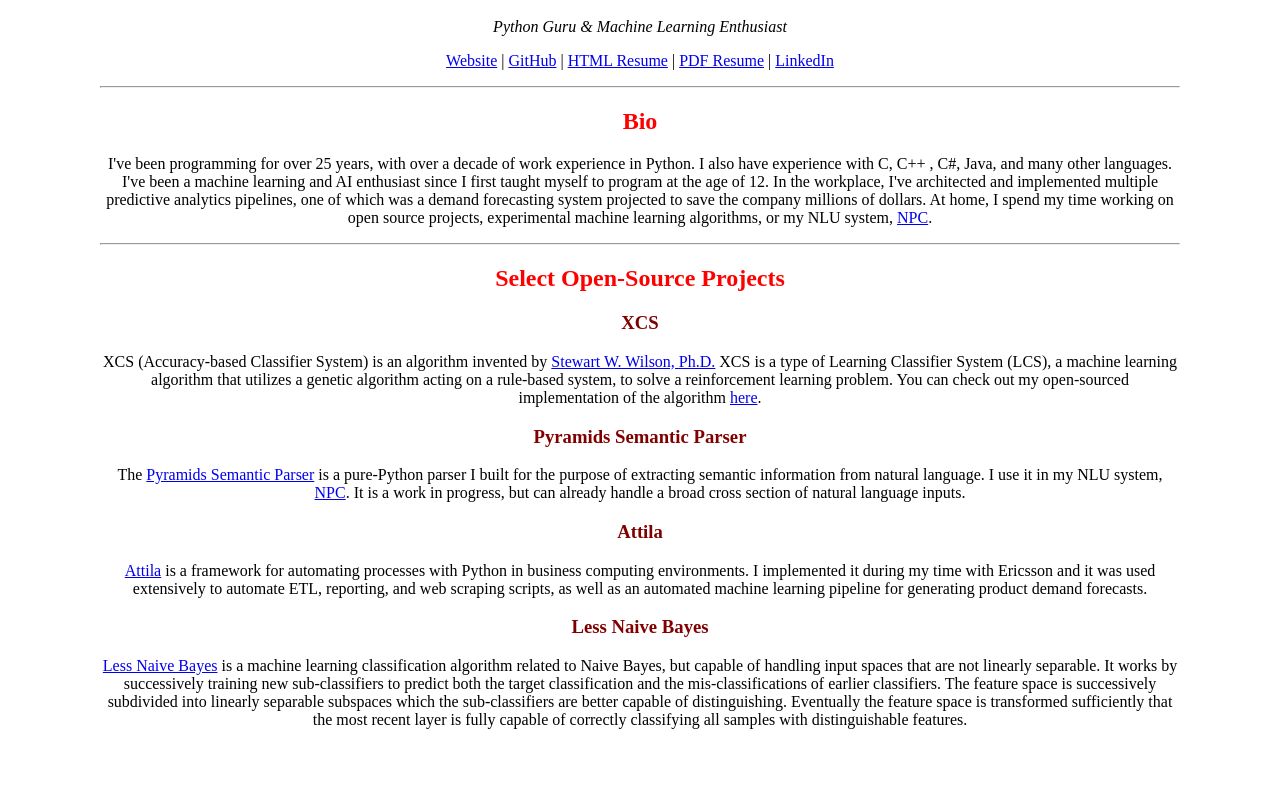
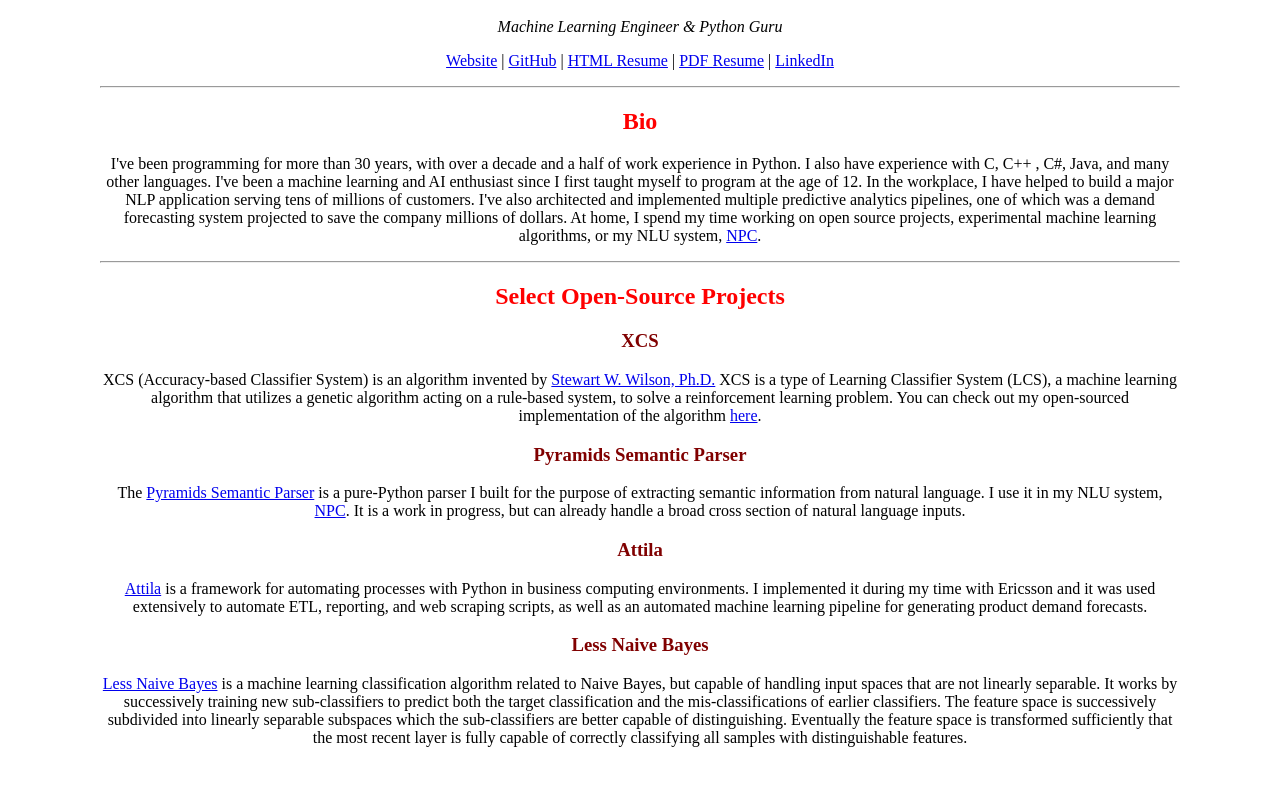
Before and after one commit to hosford42/hosford42.github.io, a plain HTML site: page index.html in a window 1280 px wide. Shown: the part 140-926 px from the top of the page. Drawn offline with Linux system fonts and the light colour scheme.

Commit message:
Update index.html

```diff
--- a/index.html
+++ b/index.html
@@ -41,7 +41,7 @@
 <body>
 
 <h1>Aaron M. Hosford</h1>
-<i>Python Guru & Machine Learning Enthusiast</i>
+<i>Machine Learning Engineer & Python Guru</i>
 
 <p>
     <a href="https://hosford42.github.io">Website</a> | <a href="https://github.com/hosford42">GitHub</a> |
@@ -55,12 +55,12 @@
 <h2>Bio</h2>
 
 <p>
-    I've been programming for over 25 years, with over a decade of work experience in Python. I also have experience
-    with C, C++ , C#, Java, and many other languages. I've been a machine learning and AI enthusiast since I first
-    taught myself to program at the age of 12. In the workplace, I've architected and implemented multiple predictive
-    analytics pipelines, one of which was a demand forecasting system projected to save the company millions of dollars.
-    At home, I spend my time working on open source projects, experimental machine learning algorithms, or my NLU
-    system, <a href="https://npc.trueagi.com">NPC</a>.
+    I've been programming for more than 30 years, with over a decade and a half of work experience in Python. I also have
+    experience with C, C++ , C#, Java, and many other languages. I've been a machine learning and AI enthusiast since I first
+    taught myself to program at the age of 12. In the workplace, I have helped to build a major NLP application serving tens
+    of millions of customers. I've also architected and implemented multiple predictive analytics pipelines, one of which was
+    a demand forecasting system projected to save the company millions of dollars. At home, I spend my time working on open
+    source projects, experimental machine learning algorithms, or my NLU system, <a href="https://npc.trueagi.com">NPC</a>.
 </p>
 
 <hr>
```
